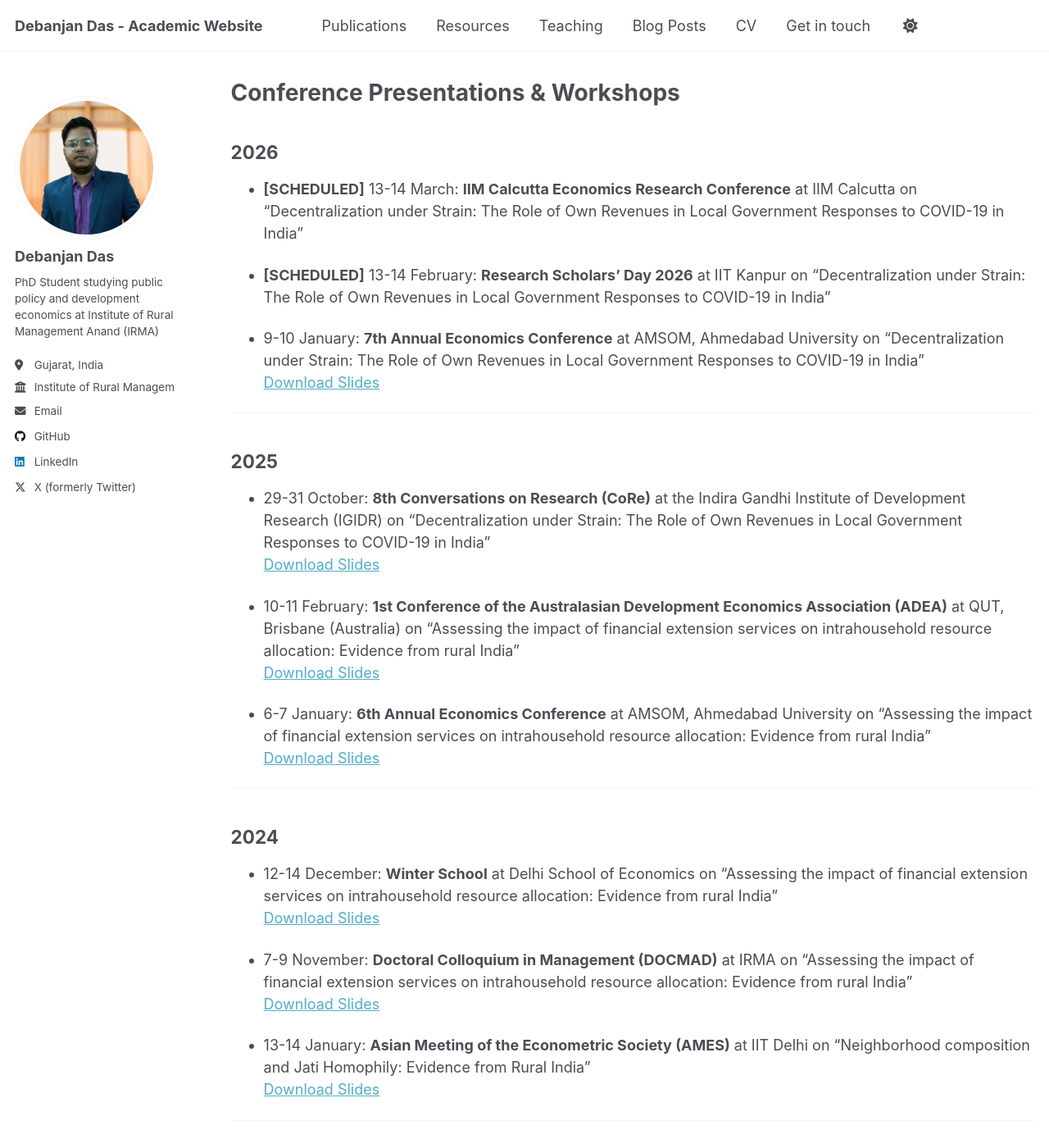
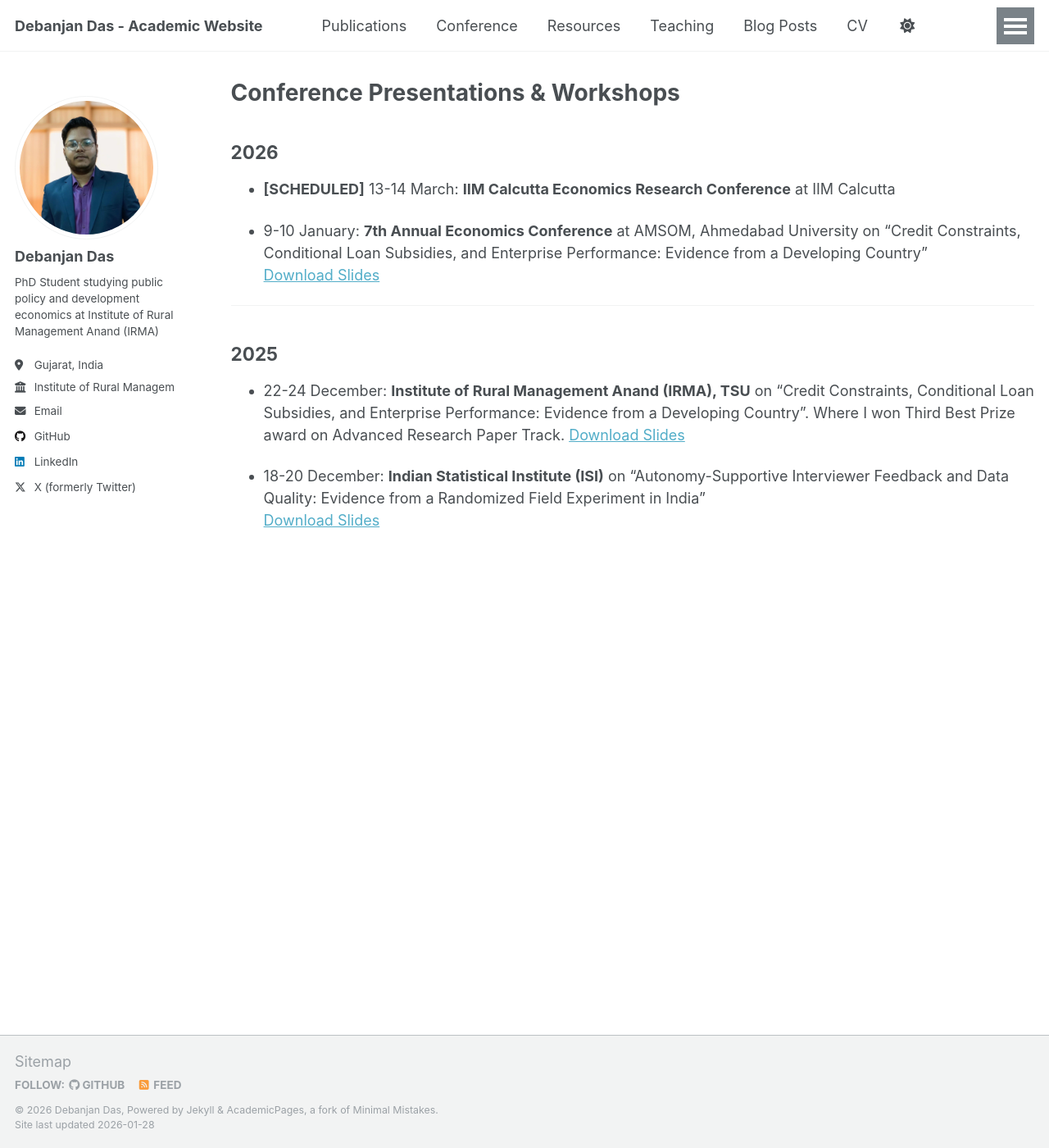
Before and after one commit to Debanjan-econpolicy/debanjan-econpolicy.github.io, a Jekyll site: the page built from _pages/talks.md, in a window 1280 px wide and 1400 px high. Shown: the whole window at 82% size. Built offline with Jekyll 4.4.1, drawn with Linux system fonts in a browser that asks for light colours; some of the changed text lies outside the part shown.

Commit message:
Update conference page with correct presentations and links

```diff
--- a/_data/navigation.yml
+++ b/_data/navigation.yml
@@ -2,6 +2,8 @@
 main:
   - title: "Publications"
     url: /publications/
+  - title: "Conference"
+    url: /talks/
   - title: "Resources"
     url: /resources/
   - title: "Teaching"
--- a/_pages/talks.md
+++ b/_pages/talks.md
@@ -1,60 +1,23 @@
 ---
 layout: archive
 title: "Conference Presentations & Workshops"
-permalink: /talks/
+permalink: /Conference/
 author_profile: true
 ---
 
 ## 2026
 
-* **[SCHEDULED]** 13-14 March: **IIM Calcutta Economics Research Conference** at IIM Calcutta on "Decentralization under Strain: The Role of Own Revenues in Local Government Responses to COVID-19 in India"
+* **[SCHEDULED]** 13-14 March: **IIM Calcutta Economics Research Conference** at IIM Calcutta
 
-* **[SCHEDULED]** 13-14 February: **Research Scholars' Day 2026** at IIT Kanpur on "Decentralization under Strain: The Role of Own Revenues in Local Government Responses to COVID-19 in India"
-
-* 9-10 January: **7th Annual Economics Conference** at AMSOM, Ahmedabad University on "Decentralization under Strain: The Role of Own Revenues in Local Government Responses to COVID-19 in India"
-  [Download Slides](https://www.dropbox.com/s/your-link-here/slides.pdf?dl=1)
+* 9-10 January: **7th Annual Economics Conference** at AMSOM, Ahmedabad University on "Credit Constraints, Conditional Loan Subsidies, and Enterprise Performance: Evidence from a Developing Country"
+  [Download Slides](https://www.dropbox.com/scl/fi/p7keo8cy8t1x66xaaoazf/MGP_Paper.pdf?rlkey=jofzetw9yg0870exc2l4uxhsq&dl=0)
 
 ---
 
 ## 2025
 
-* 29-31 October: **8th Conversations on Research (CoRe)** at the Indira Gandhi Institute of Development Research (IGIDR) on "Decentralization under Strain: The Role of Own Revenues in Local Government Responses to COVID-19 in India"
-  [Download Slides](https://www.dropbox.com/s/your-link-here/slides.pdf?dl=1)
+* 22-24 December: **Institute of Rural Management Anand (IRMA), TSU** on "Credit Constraints, Conditional Loan Subsidies, and Enterprise Performance: Evidence from a Developing Country". Where I won Third Best Prize award on Advanced Research Paper Track.
+  [Download Slides](https://www.dropbox.com/scl/fi/p7keo8cy8t1x66xaaoazf/MGP_Paper.pdf?rlkey=jofzetw9yg0870exc2l4uxhsq&dl=0)
 
-* 10-11 February: **1st Conference of the Australasian Development Economics Association (ADEA)** at QUT, Brisbane (Australia) on "Assessing the impact of financial extension services on intrahousehold resource allocation: Evidence from rural India"
-  [Download Slides](https://www.dropbox.com/s/your-link-here/slides.pdf?dl=1)
-
-* 6-7 January: **6th Annual Economics Conference** at AMSOM, Ahmedabad University on "Assessing the impact of financial extension services on intrahousehold resource allocation: Evidence from rural India"
-  [Download Slides](https://www.dropbox.com/s/your-link-here/slides.pdf?dl=1)
-
----
-
-## 2024
-
-* 12-14 December: **Winter School** at Delhi School of Economics on "Assessing the impact of financial extension services on intrahousehold resource allocation: Evidence from rural India"
-  [Download Slides](https://www.dropbox.com/s/your-link-here/slides.pdf?dl=1)
-
-* 7-9 November: **Doctoral Colloquium in Management (DOCMAD)** at IRMA on "Assessing the impact of financial extension services on intrahousehold resource allocation: Evidence from rural India"
-  [Download Slides](https://www.dropbox.com/s/your-link-here/slides.pdf?dl=1)
-
-* 13-14 January: **Asian Meeting of the Econometric Society (AMES)** at IIT Delhi on "Neighborhood composition and Jati Homophily: Evidence from Rural India"
-  [Download Slides](https://www.dropbox.com/s/your-link-here/slides.pdf?dl=1)
-
----
-
-## 2023
-
-* 10-14 July: **Development Economics Summer School**, Barcelona School of Economics
-
-* 13 April: **Seminar in Applied Microeconomics - Virtual Assembly and Discussion (SAMVAAD)** on "Neighborhood composition and Jati Homophily in Rural India"
-  [Download Slides](https://www.dropbox.com/s/your-link-here/slides.pdf?dl=1)
-
-* 10-12 January: **Asian Meeting of the Econometric Society (AMES)** at IIT Bombay on "Financial Inclusion, Women's Agency, and Household Welfare in Rural India"
-  [Download Slides](https://www.dropbox.com/s/your-link-here/slides.pdf?dl=1)
-
----
-
-## 2022
-
-* 17-18 December: **International Conference on Network Science in Management** at IIM Ahmedabad on "Jati Homophily in Rural India"
-  [Download Slides](https://www.dropbox.com/s/your-link-here/slides.pdf?dl=1)
+* 18-20 December: **Indian Statistical Institute (ISI)** on "Autonomy-Supportive Interviewer Feedback and Data Quality: Evidence from a Randomized Field Experiment in India"
+  [Download Slides](https://www.dropbox.com/scl/fi/4s2y3ey6vgzntcnjir3o2/Enumerator_Experiment_Final.pdf?rlkey=ggid1b53jxnrpask8k9143eew&dl=0)
```
Also changed, not shown: _pages/talks.html (deleted, +0 -16 lines).
